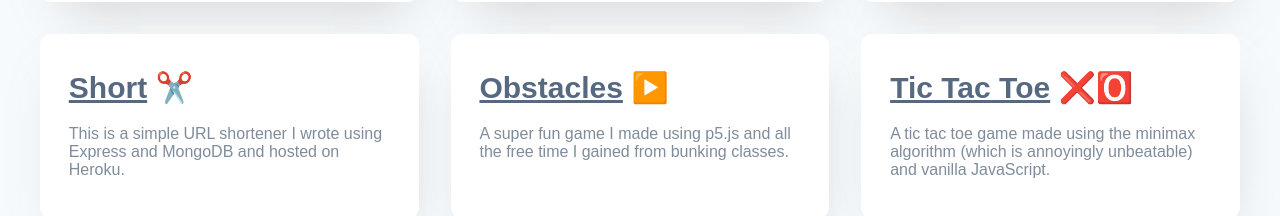
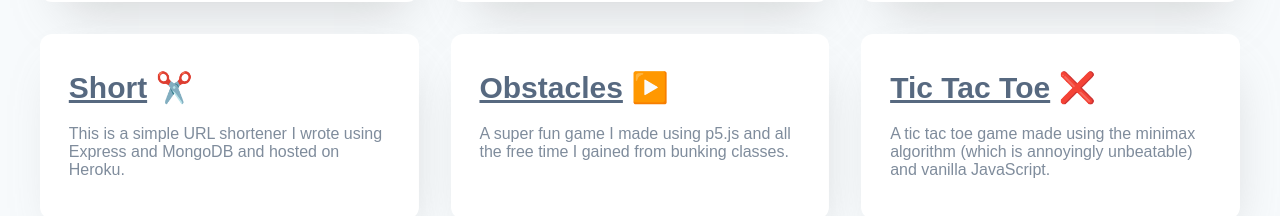
Before and after one commit to vanajmoorthy/v4, a Vue app: page /code in a window 1280 px wide. Shown: the part 328-544 px from the top of the page. Built offline with nearby package versions, Linux system fonts and the light colour scheme; a web font is replaced by a local one.

Commit message:
remove X from tictactoe

```diff
--- a/src/views/Code.vue
+++ b/src/views/Code.vue
@@ -51,7 +51,7 @@
 				</div>
 				<div class="card">
 					<a href="https://google.com" target="_blank">
-						<h1><span class="underline">Tic Tac Toe</span> ❌🅾️</h1>
+						<h1><span class="underline">Tic Tac Toe</span> ❌</h1>
 						<p>
 							A tic tac toe game made using the minimax algorithm
 							(which is annoyingly unbeatable) and vanilla
```
